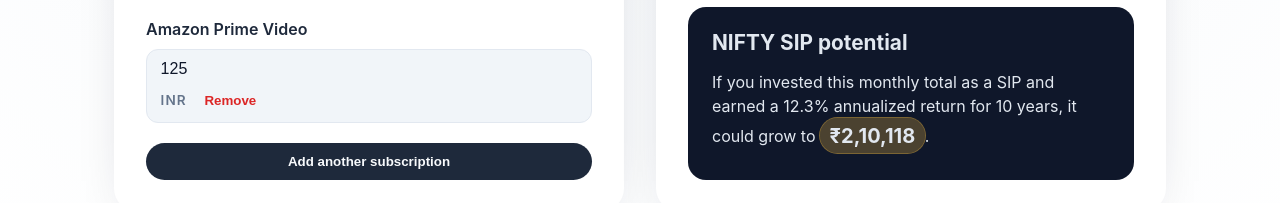
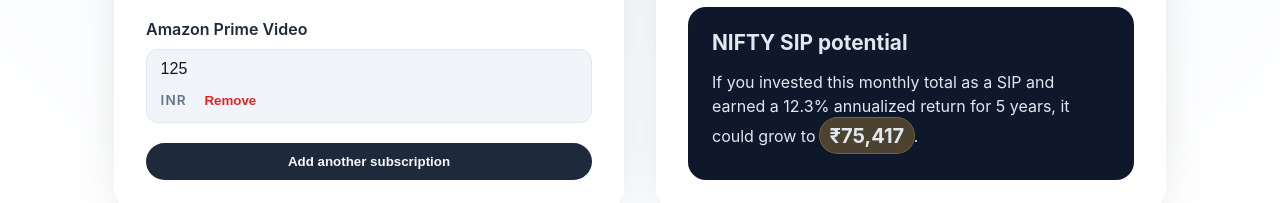
Before and after one commit to RakshithNM/subscription-calculator, a Vue app: page / in a window 1280 px wide. Shown: the part 559-762 px from the top of the page. Built offline with nearby package versions, Linux system fonts and the light colour scheme.

Commit message:
Quality improvements

```diff
--- a/index.html
+++ b/index.html
@@ -1,4 +1,4 @@
-<!DOCTYPE html>
+<!doctype html>
 <html lang="en">
   <head>
     <meta charset="UTF-8" />
--- a/package.json
+++ b/package.json
@@ -7,12 +7,13 @@
     "dev": "vite",
     "build": "vite build",
     "preview": "vite preview",
-    "lint": "eslint . --ext .ts,.tsx,.vue",
+    "lint": "eslint . --ext .ts,.tsx,.vue --fix",
     "format": "prettier --write .",
     "test": "vitest"
   },
   "dependencies": {
     "pinia": "^2.1.7",
+    "typescript-eslint": "^8.52.0",
     "vue": "^3.5.12",
     "vue-router": "^4.4.5"
   },
--- a/src/App.vue
+++ b/src/App.vue
@@ -18,5 +18,4 @@
   </div>
 </template>
 
-<script setup lang="ts">
-</script>
+<script setup lang="ts"></script>
--- a/src/stores/subscription.ts
+++ b/src/stores/subscription.ts
@@ -2,11 +2,23 @@
 
 export const useSubscriptionStore = defineStore('subscription', {
   state: () => ({
-    amounts: [499, 299, 125]
+    baseFields: [
+      {
+        name: 'Netflix',
+        amount: 499
+      },
+      {
+        name: 'Jio Hotstar',
+        amount: 299
+      },
+      {
+        name: 'Amazon Prime Video',
+        amount: 125
+      }
+    ]
   }),
   getters: {
-    monthlyAddOnsTotal: (state) =>
-      state.amounts.reduce((total, amount) => total + amount, 0),
+    monthlyAddOnsTotal: (state) => state.baseFields.reduce((a, b) => a + b.amount, 0),
     annualSubtotal(): number {
       return this.monthlyAddOnsTotal * 12;
     },
@@ -16,11 +28,15 @@
   },
   actions: {
     addAmount() {
-      this.amounts.push(0);
+      const numberOfFields = this.baseFields.length;
+      this.baseFields.push({
+        name: `Subscription ${numberOfFields + 1}`,
+        amount: 0
+      });
     },
     removeAmount(index: number) {
-      if (this.amounts.length > 1) {
-        this.amounts.splice(index, 1);
+      if (this.baseFields.length > 1) {
+        this.baseFields.splice(index, 1);
       }
     }
   }
--- a/src/views/HomeView.vue
+++ b/src/views/HomeView.vue
@@ -7,16 +7,14 @@
 
         <form class="form">
           <div
-            v-for="(amount, index) in store.amounts"
+            v-for="(field, index) in store.baseFields"
             :key="`amount-${index}`"
             class="form__field"
           >
-            <span>{{ getSubscriptionLabel(index) }}</span>
-            <div
-              :class="['form__control', { 'form__control--invalid': invalidInputs[index] }]"
-            >
+            <span>{{ getSubscriptionLabel(field) }}</span>
+            <div :class="['form__control', { 'form__control--invalid': invalidInputs[index] }]">
               <input
-                :value="formatAmountInput(amount)"
+                :value="formatAmountInput(field.amount)"
                 type="text"
                 inputmode="numeric"
                 pattern="[0-9]*"
@@ -24,7 +22,7 @@
               />
               <span class="form__suffix">INR</span>
               <button
-                v-if="store.amounts.length > 1"
+                v-if="store.baseFields.length > 1"
                 class="form__remove"
                 type="button"
                 @click="store.removeAmount(index)"
@@ -54,10 +52,9 @@
         <article class="summary__note">
           <h3>NIFTY SIP potential</h3>
           <p>
-            If you invested this monthly total as a SIP and earned a 12.3% annualized return for
-            10 years, it could grow to
-            <strong class="summary__highlight">{{ formatCurrency(niftySipValue) }}</strong
-            >.
+            If you invested this monthly total as a SIP and earned a 12.3% annualized return for {{ years }}
+            years, it could grow to
+            <strong class="summary__highlight">{{ formatCurrency(niftySipValue) }}</strong>.
           </p>
         </article>
       </section>
@@ -82,7 +79,7 @@
 });
 
 const annualReturn = 0.123;
-const years = 10;
+const years = 5;
 
 const formatCurrency = (value: number) => formatter.format(value);
 const formatAmountInput = (value: number) => inputFormatter.format(Math.max(0, Math.round(value)));
@@ -97,10 +94,10 @@
   return digits ? Number.parseInt(digits, 10) : 0;
 };
 
-const invalidInputs = ref<boolean[]>(store.amounts.map(() => false));
+const invalidInputs = ref<boolean[]>(store.baseFields.map(() => false));
 
 watch(
-  () => store.amounts.length,
+  () => store.baseFields.length,
   (length) => {
     if (length > invalidInputs.value.length) {
       invalidInputs.value = [
@@ -116,14 +113,8 @@
   }
 );
 
-const baseSubscriptionLabels = ['Netflix', 'Jio Hotstar', 'Amazon Prime Video'];
-
-const getSubscriptionLabel = (index: number) => {
-  if (index < baseSubscriptionLabels.length) {
-    return baseSubscriptionLabels[index];
-  }
-
-  return `Subscription ${index - baseSubscriptionLabels.length + 1}`;
+const getSubscriptionLabel = (field: { "name": string, "amount": number }) => {
+  return field?.name;
 };
 
 const updateAmount = (index: number, event: Event) => {
@@ -132,13 +123,17 @@
   const isNegative = rawValue.trim().startsWith('-');
   invalidInputs.value[index] = isNegative;
   const nextValue = parseAmountInput(target.value);
-  store.amounts[index] = nextValue;
+  store.baseFields[index].amount = nextValue;
 };
 
 const niftySipValue = computed(() => {
-  const monthlyRate = Math.pow((1 + annualReturn), (1 / 12)) - 1;
+  const monthlyRate = Math.pow(1 + annualReturn, 1 / 12) - 1;
   const totalMonths = years * 12;
-  return store.monthlyAddOnsTotal * ((Math.pow(1 + monthlyRate, totalMonths) - 1) / monthlyRate) * (1 + monthlyRate);
+  return (
+    store.monthlyAddOnsTotal *
+    ((Math.pow(1 + monthlyRate, totalMonths) - 1) / monthlyRate) *
+    (1 + monthlyRate)
+  );
 });
 </script>
 
```
Also changed, not shown: src/main.css (+10 -2 lines), 1 other file (tests, documents, lock files or other folders).
